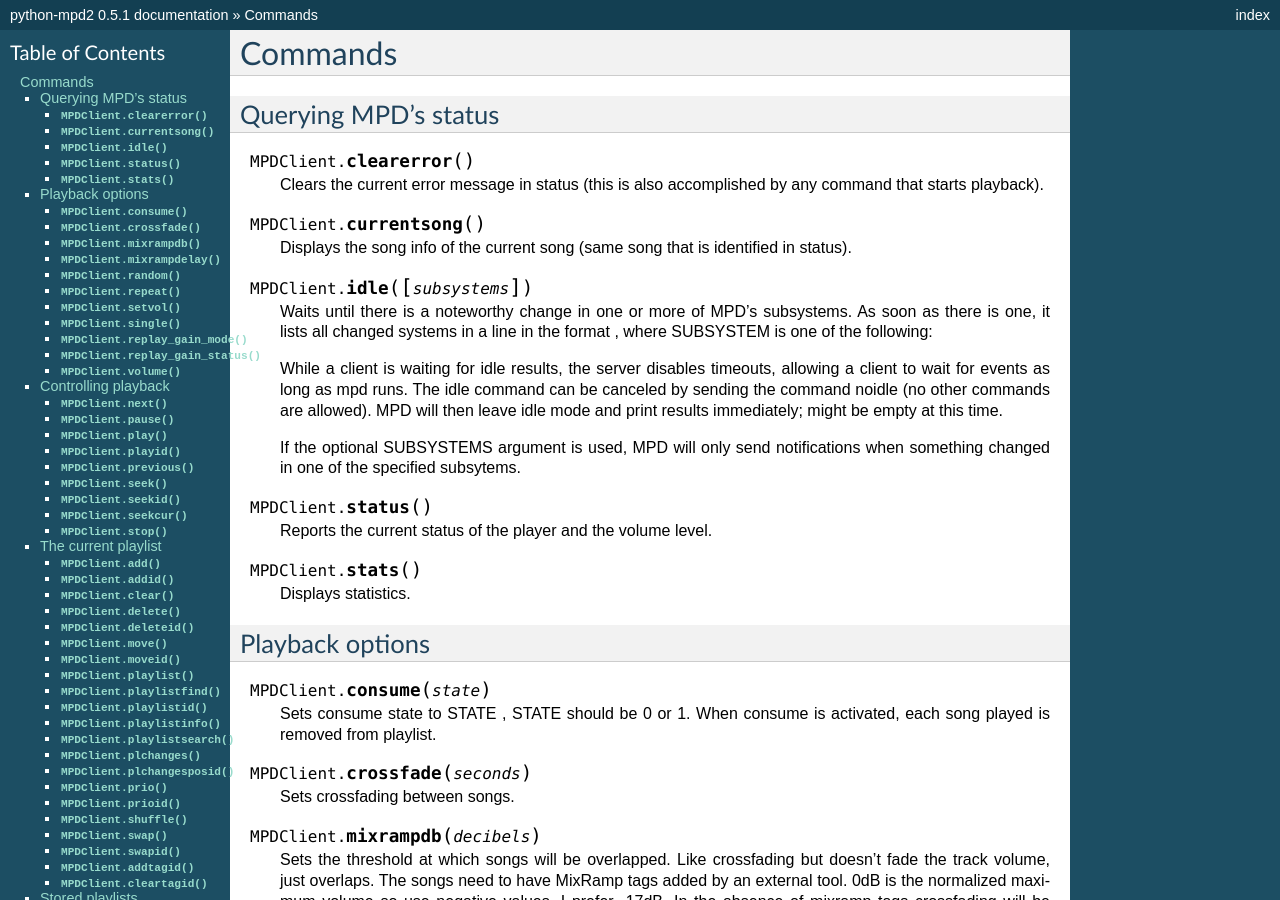
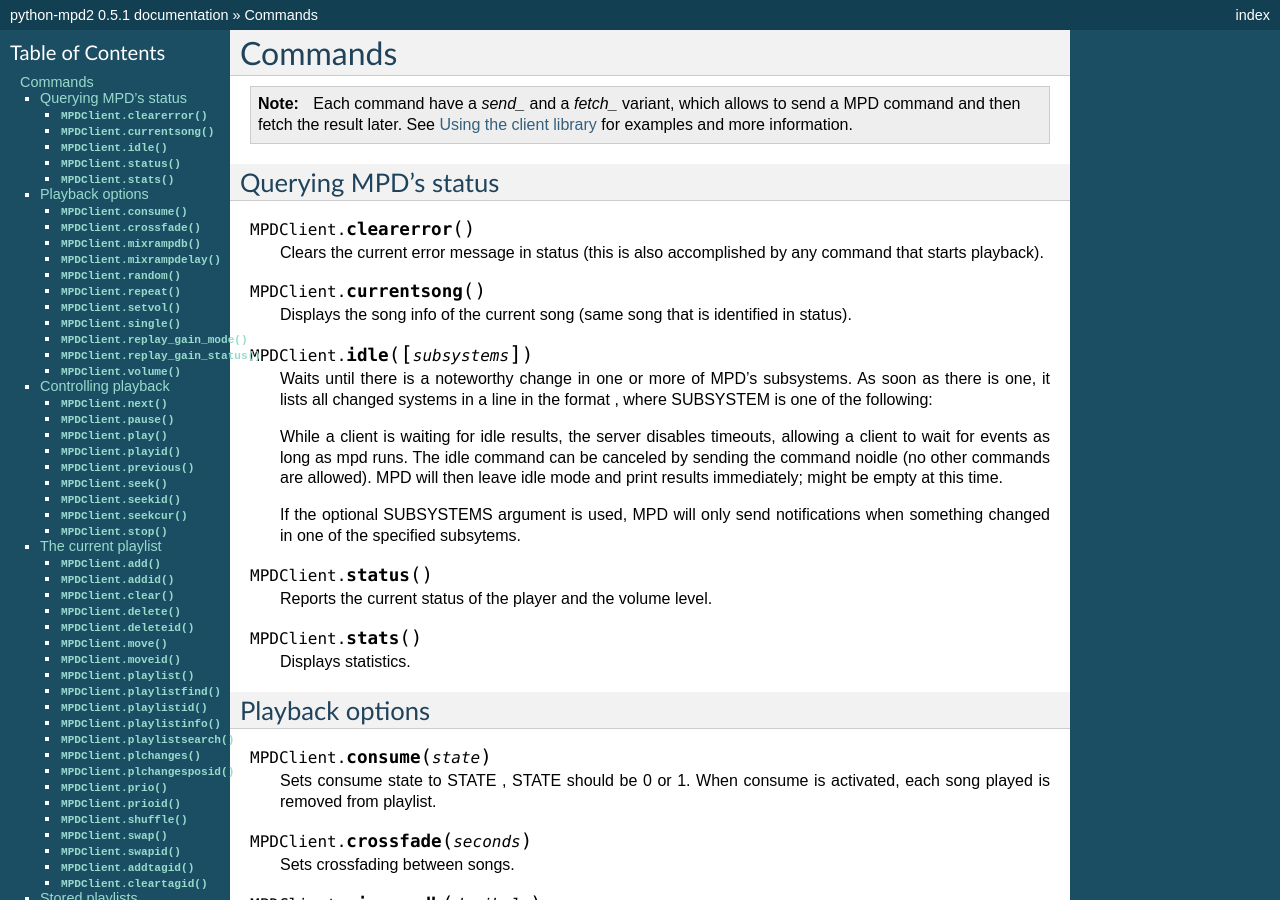
Before and after one commit to Mic92/python-mpd2, a Sphinx documentation site: the page built from doc/topics/commands.rst, in a window 1280 px wide and 900 px high. Built offline with Sphinx 7.4.7, drawn with Linux system fonts in a browser that asks for light colours.

Commit message:
Added note about async commands to command reference doc

```diff
--- a/doc/topics/commands.rst
+++ b/doc/topics/commands.rst
@@ -1,6 +1,13 @@
 ========
 Commands
 ========
+
+.. note::
+
+    Each command have a *send_* and a *fetch_* variant, which allows to send a
+    MPD command and then fetch the result later. See :ref:`getting-started` for
+    examples and more information.
+
 
 Querying MPD's status
 ---------------------
--- a/doc/topics/getting-started.rst
+++ b/doc/topics/getting-started.rst
@@ -1,3 +1,5 @@
+.. _getting-started:
+
 Using the client library
 ------------------------
 
```
